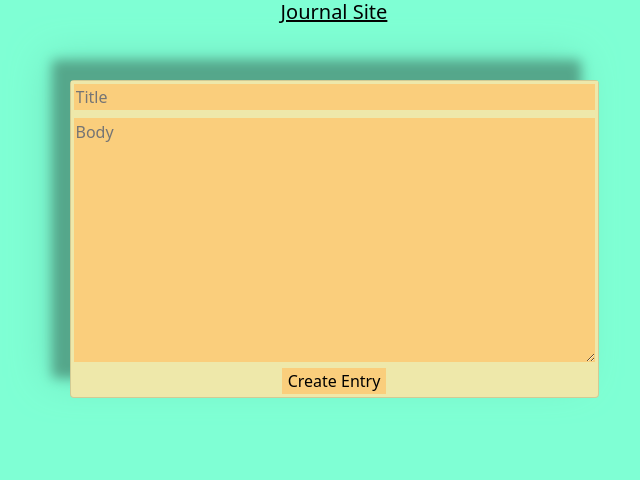
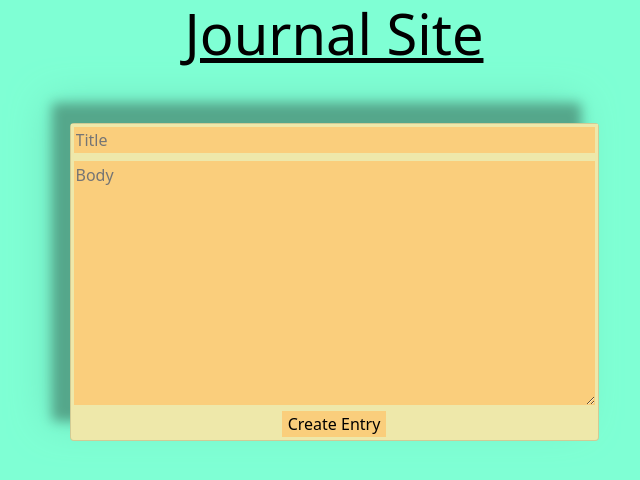
Before and after one commit to niccikaufman/journal-site, a website built with webpack: page src/index.html in a window 1280 px wide. Shown: the whole page, without its empty margins (306-946 px from the left). Built offline with nearby package versions, Linux system fonts and the light colour scheme.

Commit message:
add display-4 tag to page title

```diff
--- a/src/index.html
+++ b/src/index.html
@@ -8,7 +8,7 @@
   </head>
   <body>
     <div class="container">
-      <h1>Journal Site</h1>
+      <h1 class="display-4">Journal Site</h1>
       <br>
       <br>
       <section id="entry-area" class="card">
```
